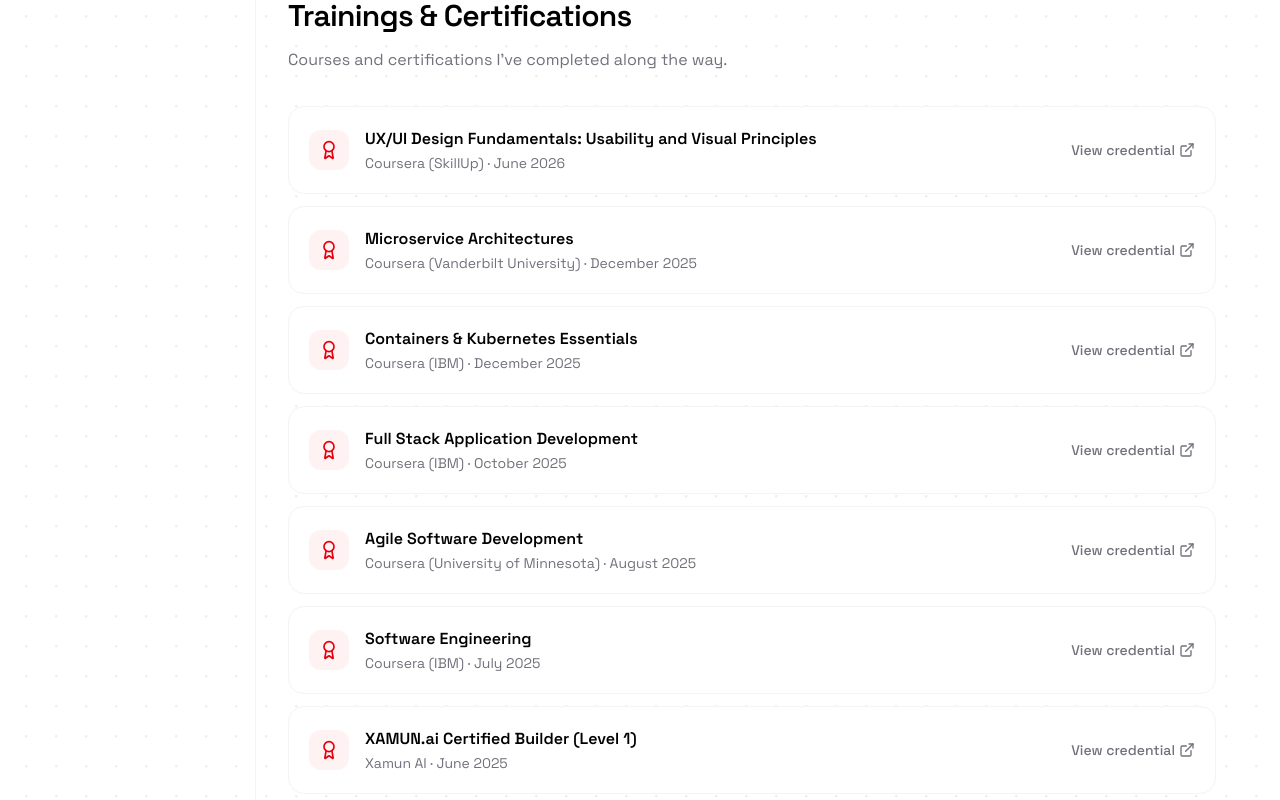
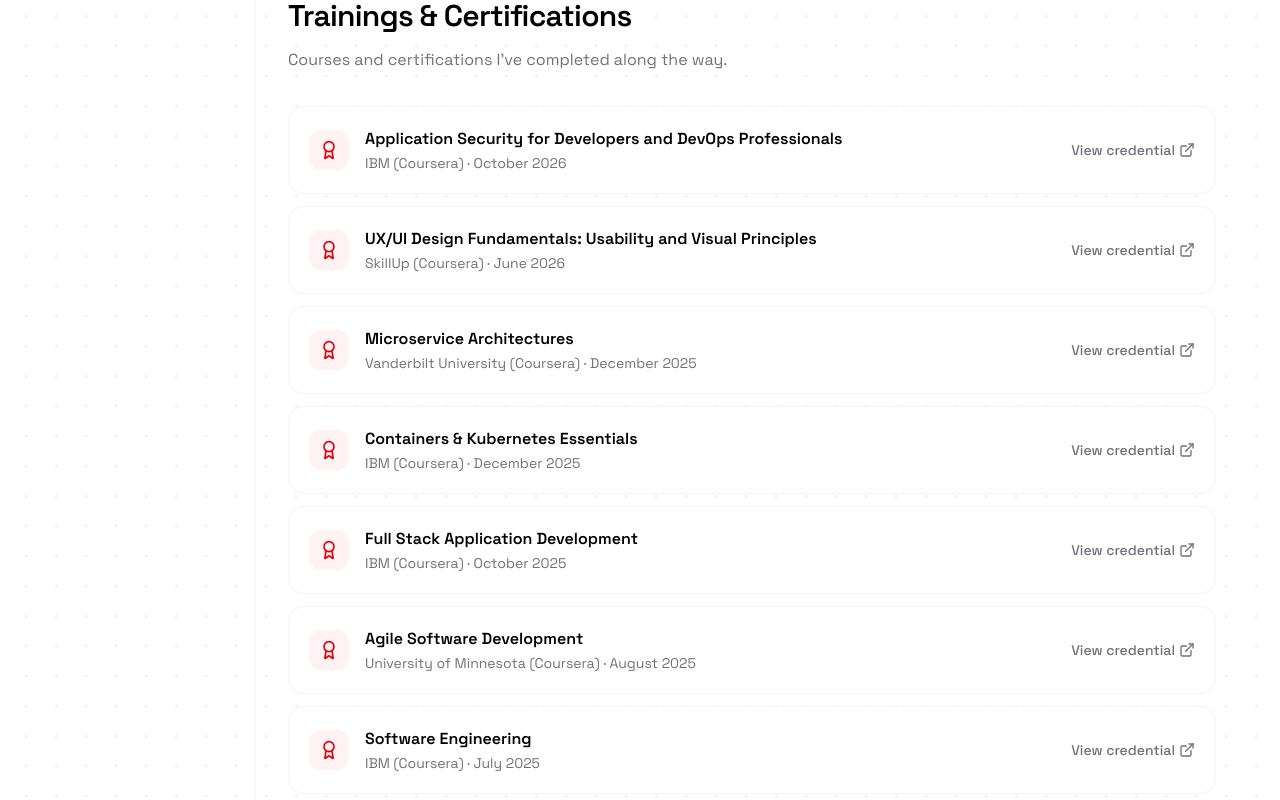
Before and after one commit to ezekielgarcia12/my-portfolio, a Next.js app: page / in a window 1280 px wide. Shown: the part 5500-6300 px from the top of the page. Built offline with nearby package versions, Linux system fonts and the light colour scheme.

Commit message:
chore: added cert

```diff
--- a/src/data/certifications.ts
+++ b/src/data/certifications.ts
@@ -20,38 +20,44 @@
 // sorting happens at render time).
 export const certifications: Certification[] = [
   {
+    title: "Application Security for Developers and DevOps Professionals",
+    issuer: "IBM (Coursera)",
+    issued: "October 2026",
+    credentialUrl: "https://drive.google.com/file/d/1hs4Lv0bdptqRdawCRHZ9UvSldVZMUjkD/view?usp=sharing"
+  },
+  {
     title: "UX/UI Design Fundamentals: Usability and Visual Principles",
-    issuer: "Coursera (SkillUp)",
+    issuer: "SkillUp (Coursera)",
     issued: "June 2026",
     credentialUrl: "https://drive.google.com/file/d/1jb5OFqNIdo0y-qvdy1OjZzPbXKpXTwNo/view?usp=sharing",
   },
   {
     title: "Microservice Architectures",
-    issuer: "Coursera (Vanderbilt University)",
+    issuer: "Vanderbilt University (Coursera)",
     issued: "December 2025",
     credentialUrl: "https://drive.google.com/file/d/1z5ykdIMJACAG7V3hTxz2XUMlsxZ6D90U/view?usp=sharing",
   },
   {
     title: "Containers & Kubernetes Essentials",
-    issuer: "Coursera (IBM)",
+    issuer: "IBM (Coursera)",
     issued: "December 2025",
     credentialUrl: "https://drive.google.com/file/d/1px46hX_BVUsP9qd_dWAr_Z2hfcz55N_v/view?usp=sharing",
   },
   {
     title: "Full Stack Application Development",
-    issuer: "Coursera (IBM)",
+    issuer: "IBM (Coursera)",
     issued: "October 2025",
     credentialUrl: "https://drive.google.com/file/d/1azlLOuuXiCEgmn_P3hLxDWuqxzraw0Dg/view?usp=sharing",
   },
   {
     title: "Agile Software Development",
-    issuer: "Coursera (University of Minnesota)",
+    issuer: "University of Minnesota (Coursera)",
     issued: "August 2025",
     credentialUrl: "https://drive.google.com/file/d/1AnkH7XSyjnk_7PjG1eW1sUfqg5iCVsTI/view?usp=sharing",
   },
   {
     title: "Software Engineering",
-    issuer: "Coursera (IBM)",
+    issuer: "IBM (Coursera)",
     issued: "July 2025",
     credentialUrl: "https://drive.google.com/file/d/1ph4-0TiNVdxF0ibVERYAcDQfoUjELgMb/view?usp=sharing",
   },
@@ -99,7 +105,7 @@
   },
   {
     title: "Accounting for Non-Accountants with Financial Statements Analysis",
-    issuer: "BANKERS INSTITUTE OF THE PHILIPPINES, INC.",
+    issuer: "Bankers Institute of the Philippines, Inc.",
     issued: "June 2021",
     credentialUrl: "https://drive.google.com/file/d/1qvhDD4JboUEN6LDj_AdMi3YWS50qK0vL/view?usp=sharing",
   }
```
